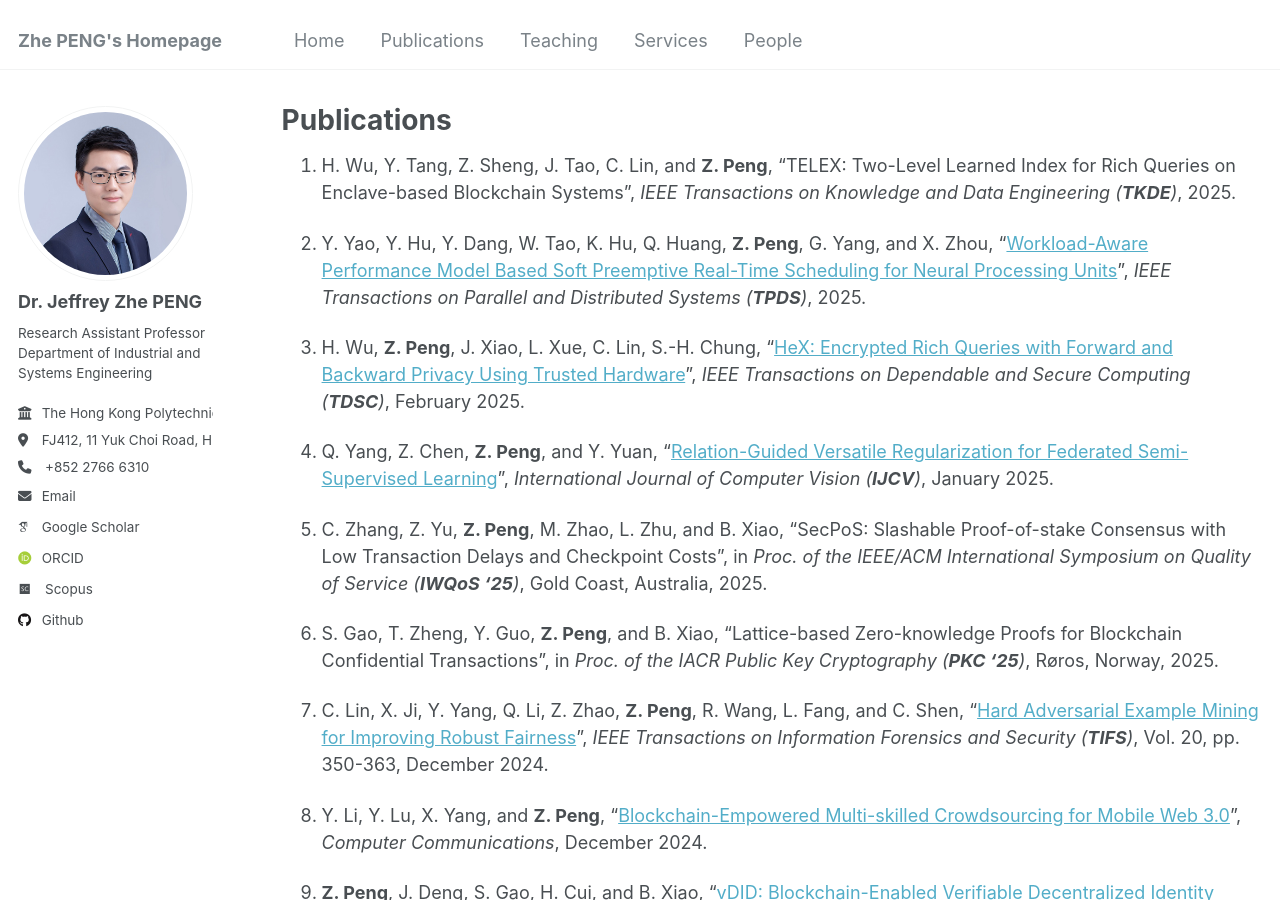
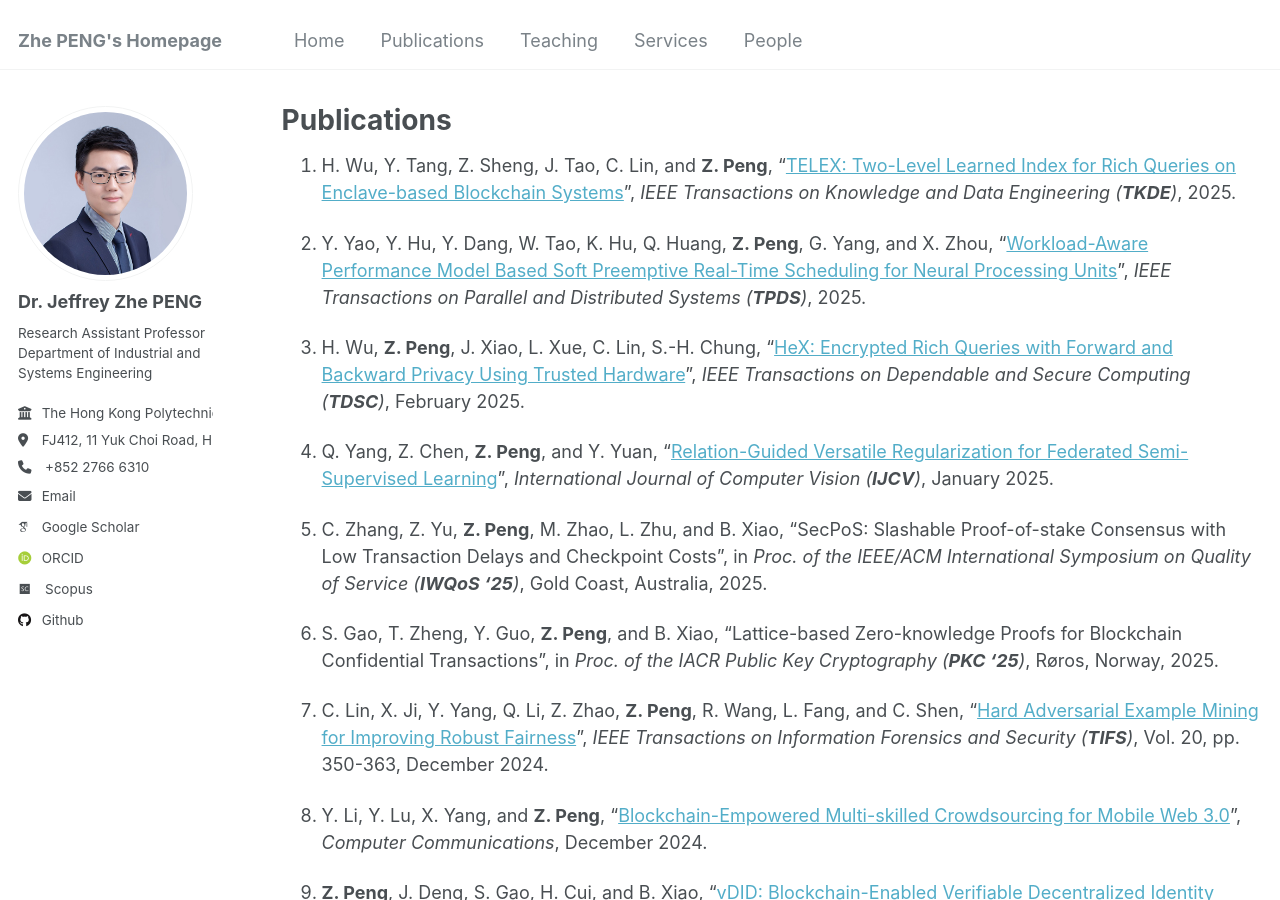
Before and after one commit to PENG-Zhe/peng-zhe.github.io, a Jekyll site: the page built from _pages/publications.md, in a window 1280 px wide and 900 px high. Built offline with Jekyll 4.4.1, drawn with Linux system fonts in a browser that asks for light colours; some web fonts are replaced; part of the change alters nothing that is shown.

```diff
--- a/_pages/publications.md
+++ b/_pages/publications.md
@@ -4,7 +4,7 @@ permalink: /publications/
 layout: archive
 ---
 
-1. H. Wu, Y. Tang, Z. Sheng, J. Tao, C. Lin, and **Z. Peng**, "TELEX: Two-Level Learned Index for Rich Queries on Enclave-based Blockchain Systems", _IEEE Transactions on Knowledge and Data Engineering (**TKDE**)_, 2025.
+1. H. Wu, Y. Tang, Z. Sheng, J. Tao, C. Lin, and **Z. Peng**, "[TELEX: Two-Level Learned Index for Rich Queries on Enclave-based Blockchain Systems](https://ieeexplore.ieee.org/document/10979200)", _IEEE Transactions on Knowledge and Data Engineering (**TKDE**)_, 2025.
 
 1. Y. Yao, Y. Hu, Y. Dang, W. Tao, K. Hu, Q. Huang, **Z. Peng**, G. Yang, and X. Zhou, "[Workload-Aware Performance Model Based Soft Preemptive Real-Time Scheduling for Neural Processing Units](https://ieeexplore.ieee.org/document/10942549)", _IEEE Transactions on Parallel and Distributed Systems (**TPDS**)_, 2025.
 
```
